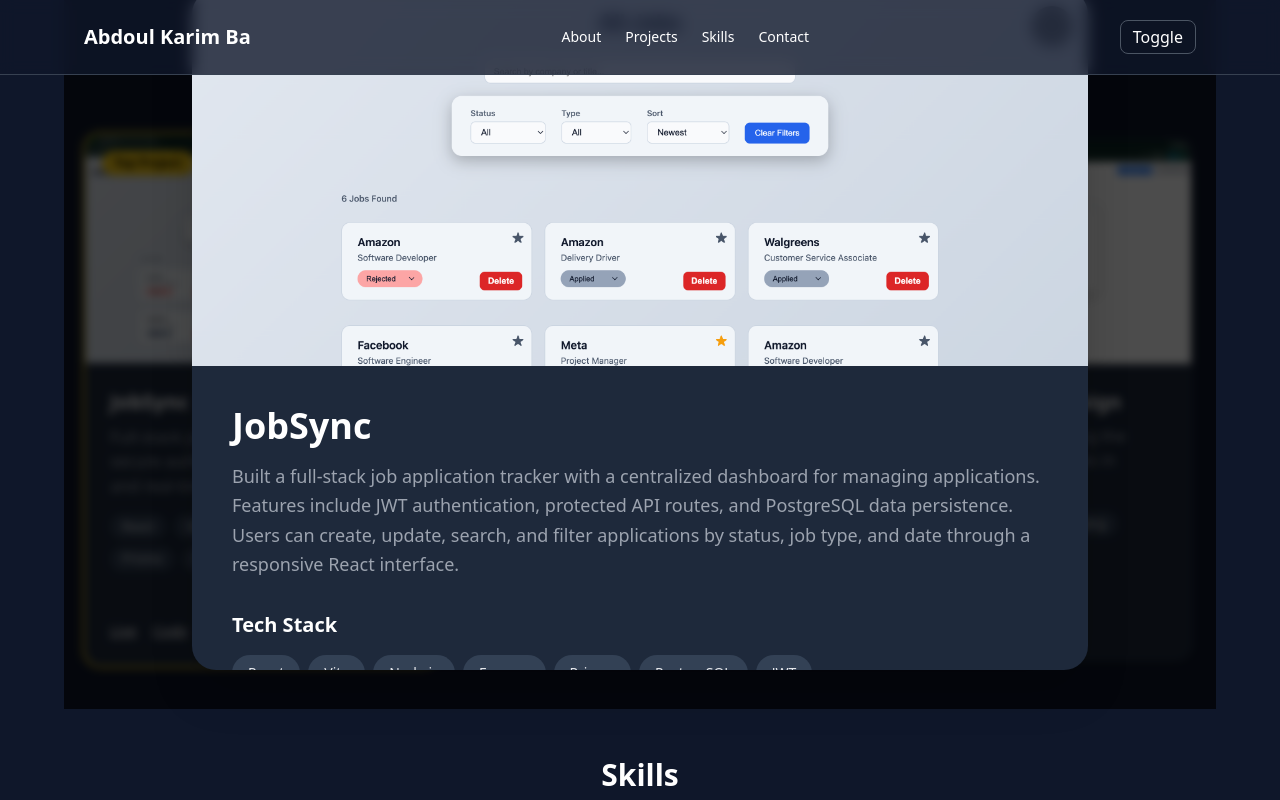
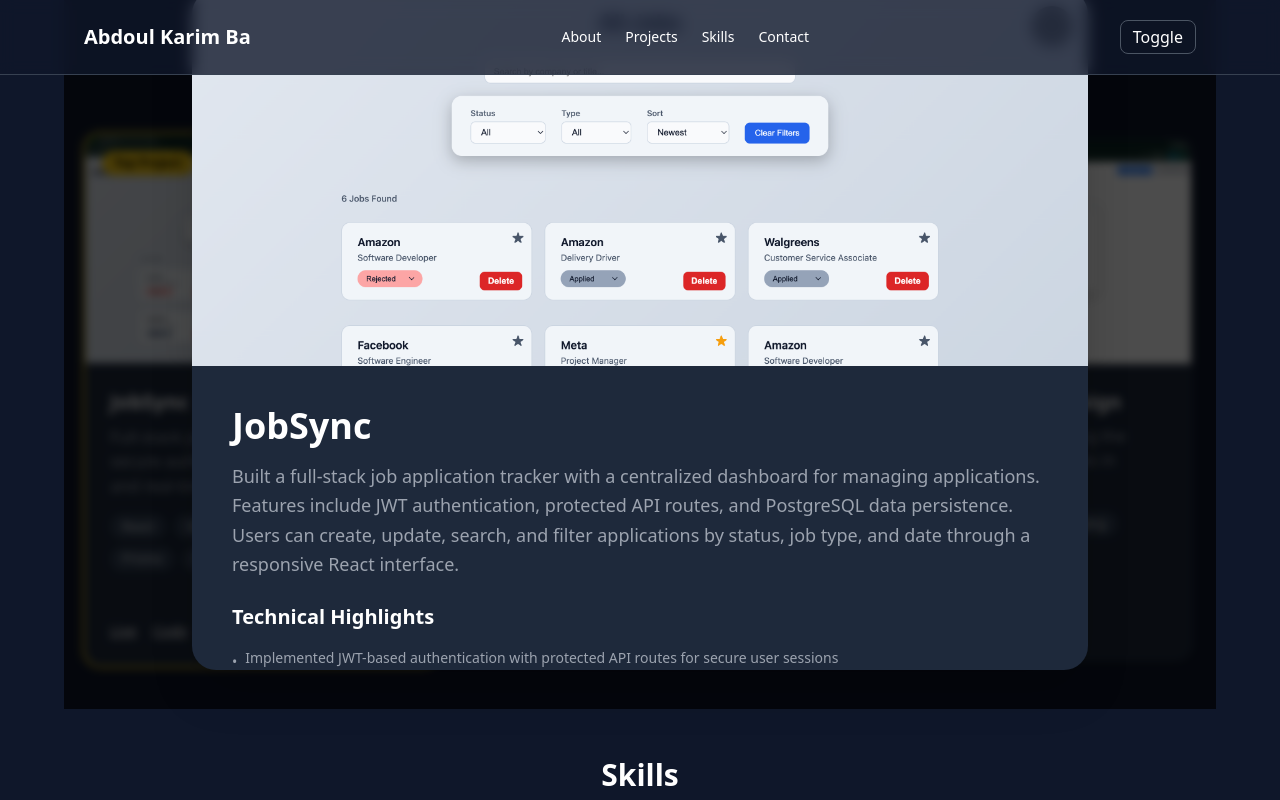
Before and after one commit to abdoulk30/my-portfolio, a React (Vite) app: page / in a window 1280 px wide. Both pictures are taken after a click on the element 261 px from the left and 1379 px from the top of the page. Shown: the part 980-1780 px from the top of the page. Built offline with nearby package versions, Linux system fonts and the light colour scheme.

Commit message:
Full complete portfolio

```diff
--- a/src/components/ProjectModal.jsx
+++ b/src/components/ProjectModal.jsx
@@ -17,6 +17,16 @@
 
   if (!project) return null;
 
+  const isJobSync = project.title === "JobSync";
+
+  const jobSyncHighlights = [
+    "Implemented JWT-based authentication with protected API routes for secure user sessions",
+    "Designed RESTful API architecture supporting full CRUD operations for job tracking",
+    "Integrated PostgreSQL with Prisma ORM for structured and scalable data persistence",
+    "Built advanced filtering and search system across multiple application fields",
+    "Developed responsive React dashboard with modular components and optimized UX flow",
+  ];
+
   return (
     <div className="fixed inset-0 z-50 flex items-center justify-center pointer-events-none">
       <div
@@ -31,7 +41,6 @@
                    shadow-2xl text-primary animate-slide-up
                    pointer-events-auto scrollbar-hide"
       >
-
         {/* STICKY BUTTON */}
         <div className="sticky top-0 right-0 z-[60] flex justify-end p-4 pointer-events-none">
           <button
@@ -45,7 +54,7 @@
           </button>
         </div>
 
-        {/* IMAGE CONTAINER: With hover effects and zoom cursor */}
+        {/* IMAGE */}
         <div className="-mt-20">
           <img
             src={project.image}
@@ -55,28 +64,65 @@
           />
         </div>
 
-        {/* CONTENT AREA */}
+        {/* CONTENT */}
         <div className="p-6 sm:p-10">
-          <h2 className="mb-4 text-3xl sm:text-4xl font-bold">{project.title}</h2>
-          <p className="mb-8 text-secondary text-lg leading-relaxed">{project.fullDescription}</p>
+          <h2 className="mb-4 text-3xl sm:text-4xl font-bold">
+            {project.title}
+          </h2>
 
+          <p className="mb-6 text-secondary text-lg leading-relaxed">
+            {project.fullDescription}
+          </p>
+
+          {/* ⭐ TECHNICAL HIGHLIGHTS (ONLY JOBSYNC) */}
+          {isJobSync && (
+            <div className="mb-8">
+              <h3 className="mb-4 text-xl font-semibold">
+                Technical Highlights
+              </h3>
+              <ul className="space-y-3 text-secondary text-sm leading-relaxed">
+                {jobSyncHighlights.map((item, i) => (
+                  <li key={i} className="flex gap-2">
+                    <span className="mt-1 text-gray-400">•</span>
+                    <span>{item}</span>
+                  </li>
+                ))}
+              </ul>
+            </div>
+          )}
+
+          {/* TECH STACK */}
           <div className="mb-8">
             <h3 className="mb-4 text-xl font-semibold">Tech Stack</h3>
             <div className="flex flex-wrap gap-2">
               {project.tech.map((tech, index) => (
-                <span key={index} className="tag px-4 py-2 text-sm">{tech}</span>
+                <span key={index} className="tag px-4 py-2 text-sm">
+                  {tech}
+                </span>
               ))}
             </div>
           </div>
 
+          {/* LINKS */}
           <div className="flex gap-4 pb-4">
             {project.live && (
-              <a href={project.live} target="_blank" rel="noopener noreferrer" className="rounded-xl bg-gray-900 text-white dark:bg-white dark:text-black px-6 py-3 font-semibold transition hover:scale-105 active:scale-95">
+              <a
+                href={project.live}
+                target="_blank"
+                rel="noopener noreferrer"
+                className="rounded-xl bg-gray-900 text-white dark:bg-white dark:text-black px-6 py-3 font-semibold transition hover:scale-105 active:scale-95"
+              >
                 Live Demo
               </a>
             )}
+
             {project.github && (
-              <a href={project.github} target="_blank" rel="noopener noreferrer" className="button px-6 py-3 font-semibold transition hover:scale-105 active:scale-95">
+              <a
+                href={project.github}
+                target="_blank"
+                rel="noopener noreferrer"
+                className="button px-6 py-3 font-semibold transition hover:scale-105 active:scale-95"
+              >
                 GitHub
               </a>
             )}
@@ -84,7 +130,7 @@
         </div>
       </div>
 
-      {/* FULL SCREEN IMAGE OVERLAY */}
+      {/* FULL SCREEN IMAGE */}
       {isZoomed && (
         <div
           className="fixed inset-0 z-[100] flex items-center justify-center bg-black/95 p-4 pointer-events-auto cursor-zoom-out"
```
Also changed, not shown: 1 other file (tests, documents, lock files or other folders).
